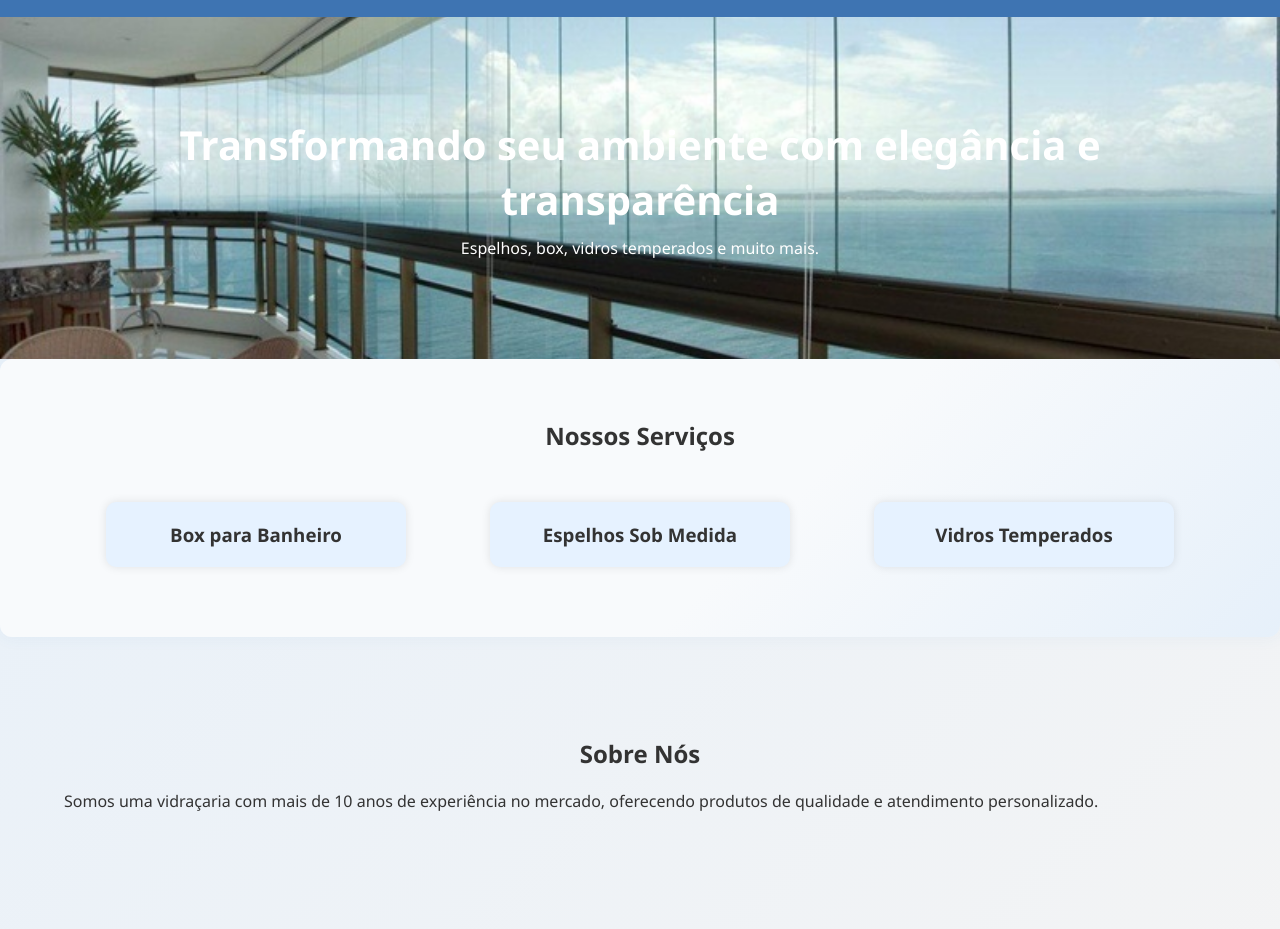
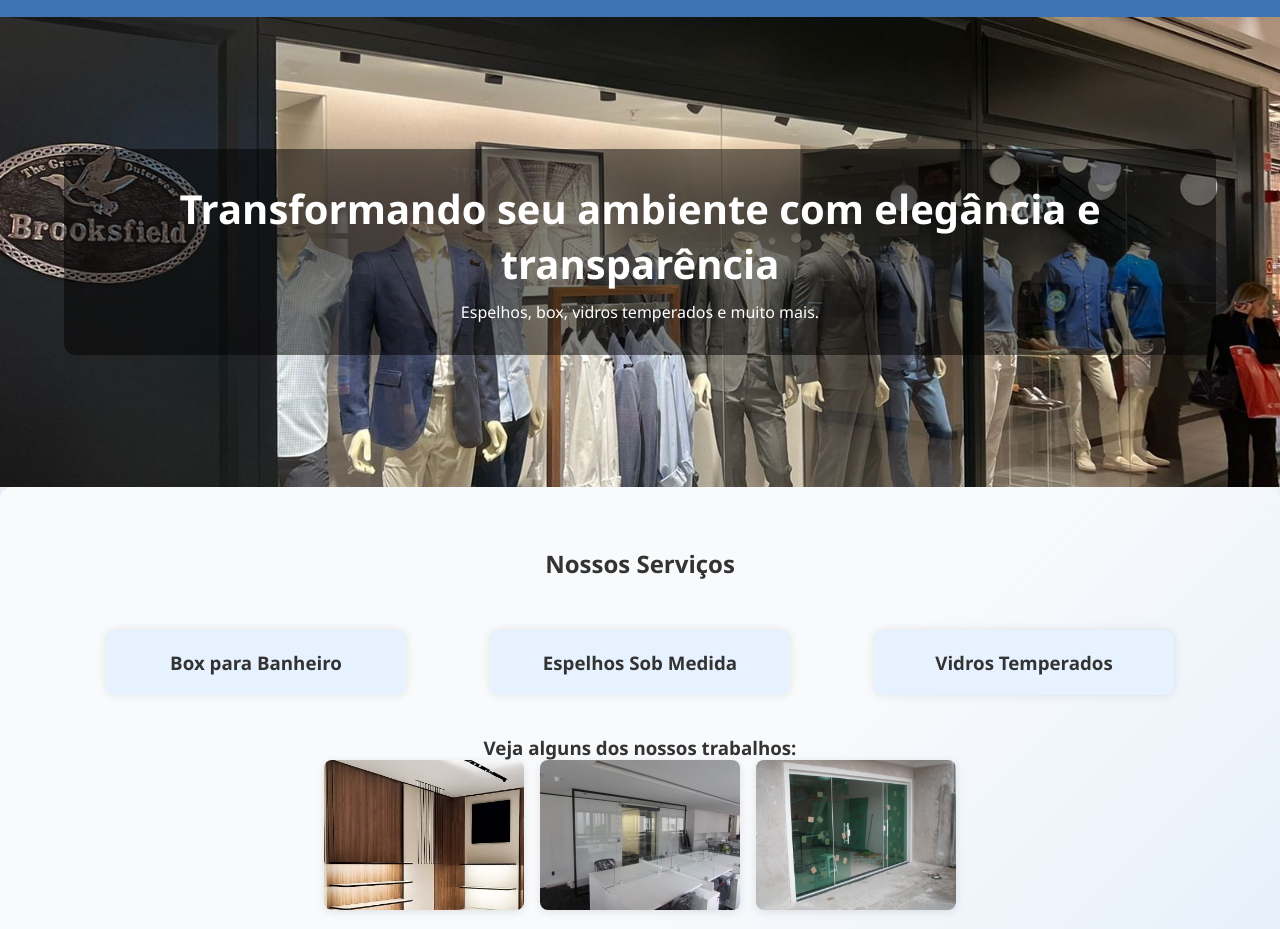
Before and after one commit to Vitor-tml/vidromaxx, a plain HTML site: page index.html in a window 1280 px wide. Shown: the part 71-1000 px from the top of the page. Drawn offline with Linux system fonts and the light colour scheme.

Commit message:
Adicionando mais imagens

```diff
--- a/css/style.css
+++ b/css/style.css
@@ -50,9 +50,20 @@ header nav ul li a:hover {
 }
 
 .hero {
-    background: url('../imagens/material.jpg') no-repeat center center/cover;
+    position: relative;
+    background: url('../imagens/material.jpeg') no-repeat center center/cover;
     color: white;
     padding: 100px 0;
+    text-align: center;
+}
+
+.hero-overlay {
+    background: rgba(0, 0, 0, 0.5); /* preto com 50% de opacidade */
+    padding: 32px 16px;
+    border-radius: 12px;
+    color: #fff;
+    display: inline-block;
+    margin: 32px auto;
     text-align: center;
 }
 
@@ -227,3 +238,21 @@ footer {
     vertical-align: middle;
     margin-right: 10px;
 }
+
+.galeria-servicos {
+    margin-top: 30px;
+    text-align: center;
+}
+.galeria-imagens {
+    display: flex;
+    flex-wrap: wrap;
+    gap: 16px;
+    justify-content: center;
+}
+.galeria-imagens img {
+    width: 200px;
+    height: 150px;
+    object-fit: cover;
+    border-radius: 8px;
+    box-shadow: 0 2px 8px rgba(0,0,0,0.1);
+}
--- a/index.html
+++ b/index.html
@@ -24,7 +24,7 @@
     </header>
 
     <section class="hero">
-        <div class="container">
+        <div class="container hero-overlay">
             <h2>Transformando seu ambiente com elegância e transparência</h2>
             <p>Espelhos, box, vidros temperados e muito mais.</p>
         </div>
@@ -42,6 +42,16 @@
                 </div>
                 <div class="card">
                     <h3>Vidros Temperados</h3>
+                </div>
+            </div>
+            <!-- Galeria de imagens dos serviços -->
+            <div class="galeria-servicos">
+                <h3>Veja alguns dos nossos trabalhos:</h3>
+                <div class="galeria-imagens">
+                    <img src="imagens/armario.jpg" alt="Box para banheiro instalado">
+                    <img src="imagens/porta.jpeg" alt="Espelho sob medida">
+                    <img src="imagens/porta2.jpg" alt="Vidro temperado em porta">
+                    <!-- Adicione mais imagens conforme desejar -->
                 </div>
             </div>
         </div>
```
Also changed, not shown: sitemap.xml (added, +23 -0 lines), imagens/armario.jpg (added), imagens/material.jpeg (added), imagens/material.jpg (deleted), imagens/porta.jpeg (added), imagens/porta2.jpg (added), robots.txt (added), 5 other files.
